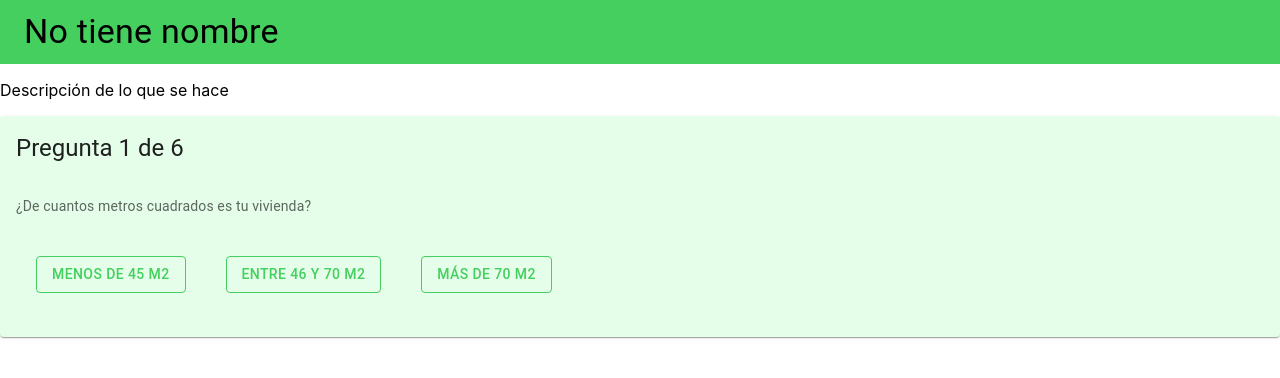
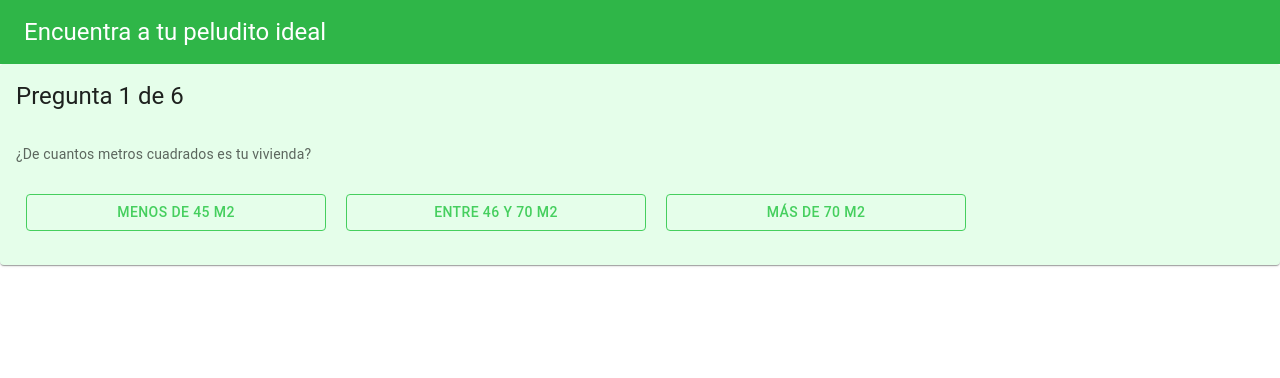
Before and after one commit to jorodriguezal/dog-classification, a React (Create React App) app: page / in a window 1280 px wide. Shown: the top 378 px of the page. Built offline with nearby package versions, Linux system fonts and the light colour scheme.

Commit message:
edit some styles

```diff
--- a/src/App.css
+++ b/src/App.css
@@ -28,6 +28,12 @@
   color: #61dafb;
 }
 
+.carousel-cell {
+  width: 100%; /* full width */
+  height: 160px; /* height of carousel */
+  margin-right: 10px;
+}
+
 @keyframes App-logo-spin {
   from {
     transform: rotate(0deg);
--- a/src/pages/pagina.jsx
+++ b/src/pages/pagina.jsx
@@ -67,7 +67,35 @@ const [mostrarPerros, setMostrarPerros] = useState(false);
     }, [index]);
 
 
-
+        const volverAEmpezar = () => {
+        arreglo = [
+        { raza: "Pastor alemán", página: "1" },
+        { raza: "Doberman", página: "1" },
+        { raza: "Boyero de berna", página: "1" },
+        { raza: "Rottweiler", página: "1" },
+        { raza: "Akita", página: "1" },
+        { raza: "San Bernardo", página: "1" },
+        { raza: "Terranova", página: "1" },
+        { raza: "Samoyedo", página: "1" },
+        { raza: "Labrador retriever", página: "1" },
+        { raza: "Golden retriever", página: "1" },
+        { raza: "Border collie", página: "1" },
+        { raza: "Pastor Collie", página: "1" },
+        { raza: "Siberian Husky", página: "1" },
+        { raza: "Bulldog Inglés", página: "1" },
+        { raza: "Cocker Spaniel", página: "1" },
+        { raza: "Bulldog francés", página: "1" },
+        { raza: "Beagle", página: "1" },
+        { raza: "Perro salchicha", página: "1" },
+        { raza: "Schnauzer", página: "1" },
+        { raza: "Yorkshire", página: "1" },
+        { raza: "Pomerania", página: "1" },
+        { raza: "Shih tzu", página: "1" },
+        { raza: "Pug", página: "1" }
+    ];
+        setMostrarPerros(false);
+        setIndex(0);
+    };
 
 
 return (
@@ -75,19 +103,22 @@ return (
         <Toolbar
             sx={{
                 display: "flex",
-                backgroundColor: "#45CF5E",
+                backgroundColor: "#2fb648",
                 color: "#000000",
                 textAlign: "center",
             }}>
-            <Typography variant="h4" component="div"> No tiene nombre </Typography>
+            <Typography variant="h5" component="div" color="white"> Encuentra a tu peludito ideal </Typography>
             </Toolbar>
 
 
-
-        <p>Descripción de lo que se hace </p>
         {mostrarPerros ? (
             <div>
                 <Resultado />
+                            <div>
+                <Button variant="outlined" onClick={volverAEmpezar}>
+                    Volver a empezar
+                </Button>
+            </div>
             </div>
         ) : (
             <Card sx={{ minWidth: 275, backgroundColor:"#E5FEEA" }}>
@@ -97,16 +128,25 @@ return (
                         {pregunta.pregunta}
                     </Typography>
                     <br />
+                    <div style={{ display: "flex", flexWrap: "wrap" }}>
                         {pregunta.respuestas.map((respuesta) => (
-                            <Button  variant="outlined"  sx={{m:"20px"  ,color:"#45CF5E" ,borderColor:"#45CF5E"}}
+                            <Button
                                 key={respuesta.id}
+                                variant="outlined"
+                                sx={{
+                                    m: "10px",
+                                    color: "#45CF5E",
+                                    borderColor: "#45CF5E",
+                                    width: "100%",
+                                    maxWidth: "300px",
+                                    flexGrow: 1,
+                                }}
                                 onClick={() => seleccionar(respuesta.id)}
                             >
                                 {respuesta.texto}
                             </Button>
-
                         ))}
-
+                    </div>
                 </CardContent>
             </Card>
         )}
@@ -125,8 +165,9 @@ const Resultado = () => {
 
     return (
         <div>
+            <br/>
             <div>
-                <h1>Perros que se acoplan a ti:</h1>
+                <Typography variant="h5">Perros que se acoplan a ti:</Typography>
                 <Flickity
                     className={'carousel'}
                     elementType={'div'}
@@ -142,6 +183,7 @@ const Resultado = () => {
                     disableImagesLoaded={false}
                     reloadOnUpdate
                     static
+                    sx={{ width: "100%", height: "100%" }}
                 >
                     {arreglo.map(({raza, página}) => (
                         <div key={raza} style={{ height: "500px", width:"400px"}}>
```
Lines whose indentation alone changed are shown as unchanged.
